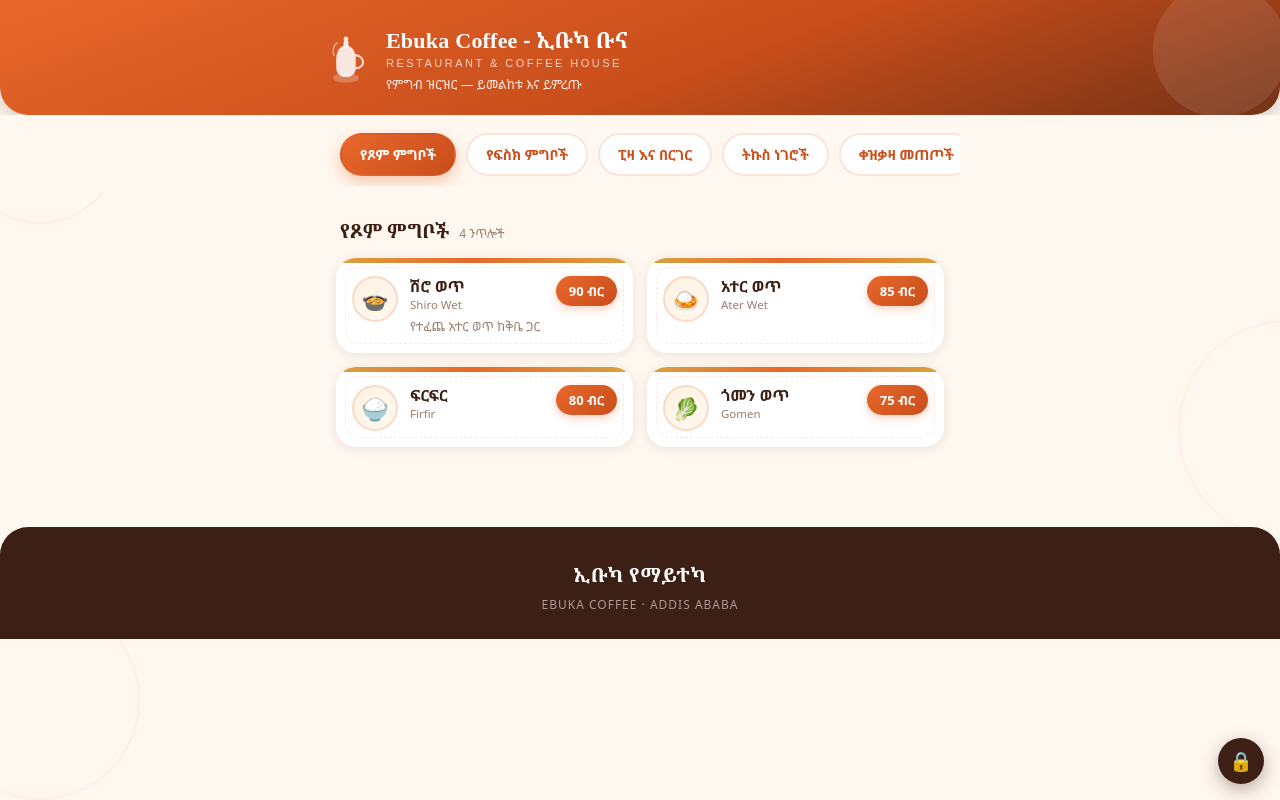
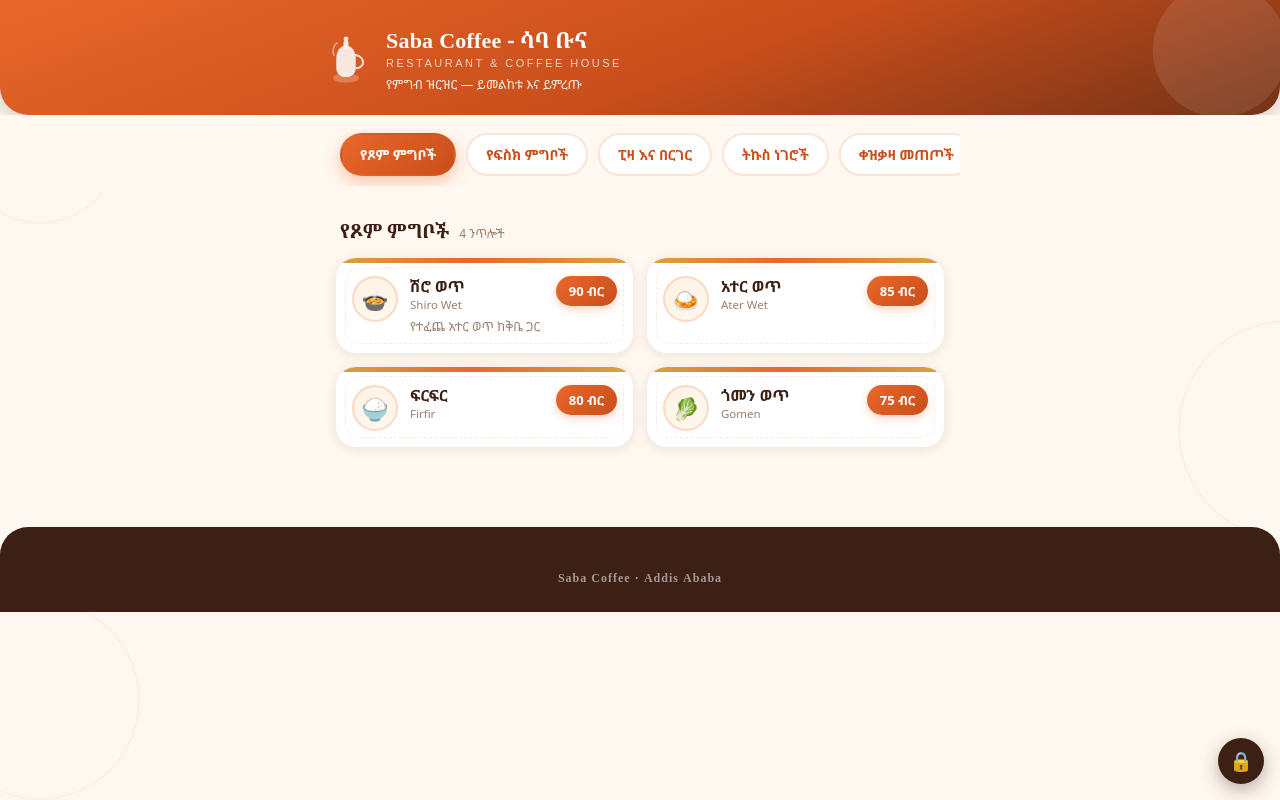
Before and after one commit to hayal05/Menu-1, a Flask app: page / in a window 1280 px wide. Run offline with Flask 3, Linux system fonts and the light colour scheme; data comes from the database, SQL or seed files in the repository.

Commit message:
index.html

```diff
--- a/templates/index.html
+++ b/templates/index.html
@@ -286,7 +286,7 @@
       <path d="M17 26c-2-6 0-12 4-15" stroke="#fff" stroke-width="2" fill="none" opacity="0.5" stroke-linecap="round"/>
     </svg>
     <div class="brand-text">
-      <h1 class="brand-font">Ebuka Coffee ‑ ኢቡካ ቡና<span class="sub-en">Restaurant &amp; Coffee House</span></h1>
+      <h1 class="brand-font">Saba Coffee ‑ ሳባ ቡና<span class="sub-en">Restaurant &amp; Coffee House</span></h1>
       <p class="tagline">የምግብ ዝርዝር — ይመልከቱ እና ይምረጡ</p>
     </div>
   </div>
@@ -302,8 +302,8 @@
 </main>
 
 <footer>
-  <div class="foot-brand brand-font">ኢቡካ የማይተካ</div>
-  <div class="foot-sub">EBUKA COFFEE · ADDIS ABABA</div>
+  <div class="foot-brand brand-font"ሳባ ቡና-ልዩ ጣዕም</div>
+  <div class="foot-sub">Saba Coffee · Addis Ababa</div>
 </footer>
 
 <button class="admin-fab" id="adminFab" title="Admin">🔒</button>
```
